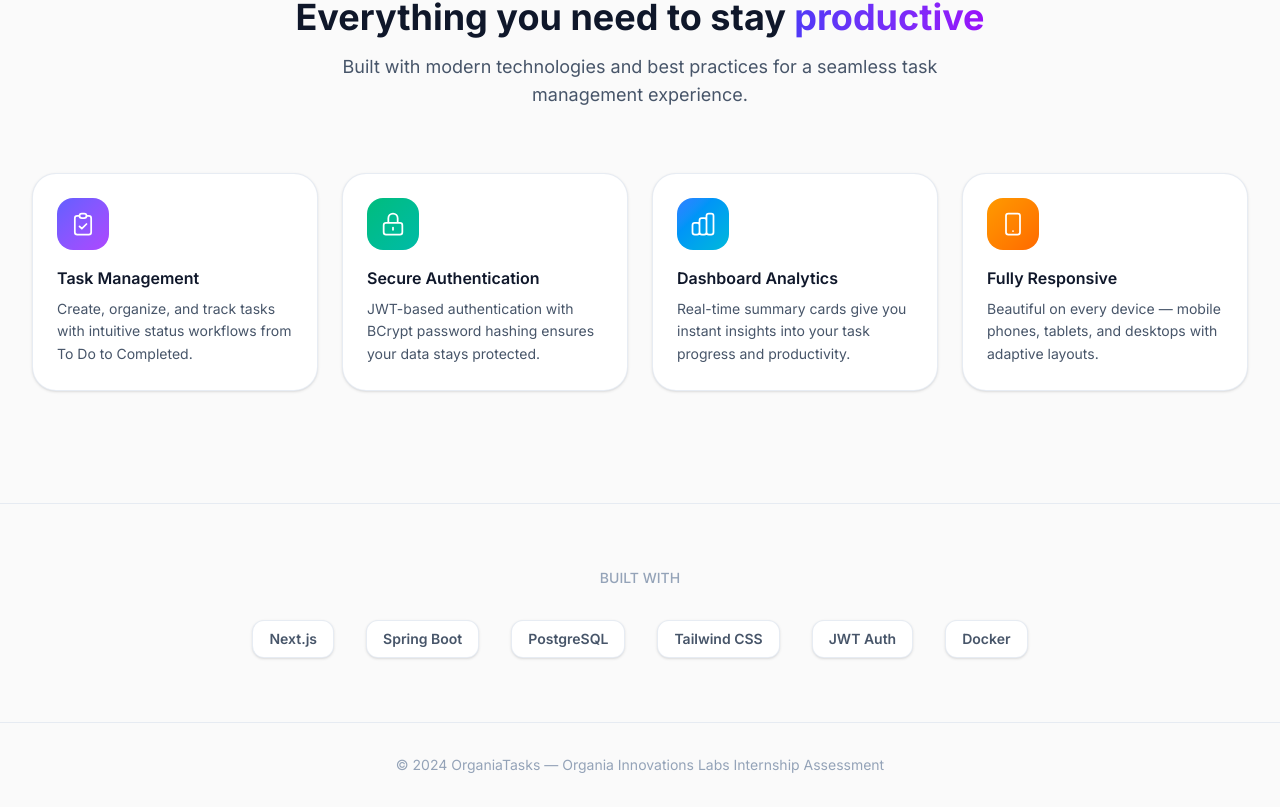
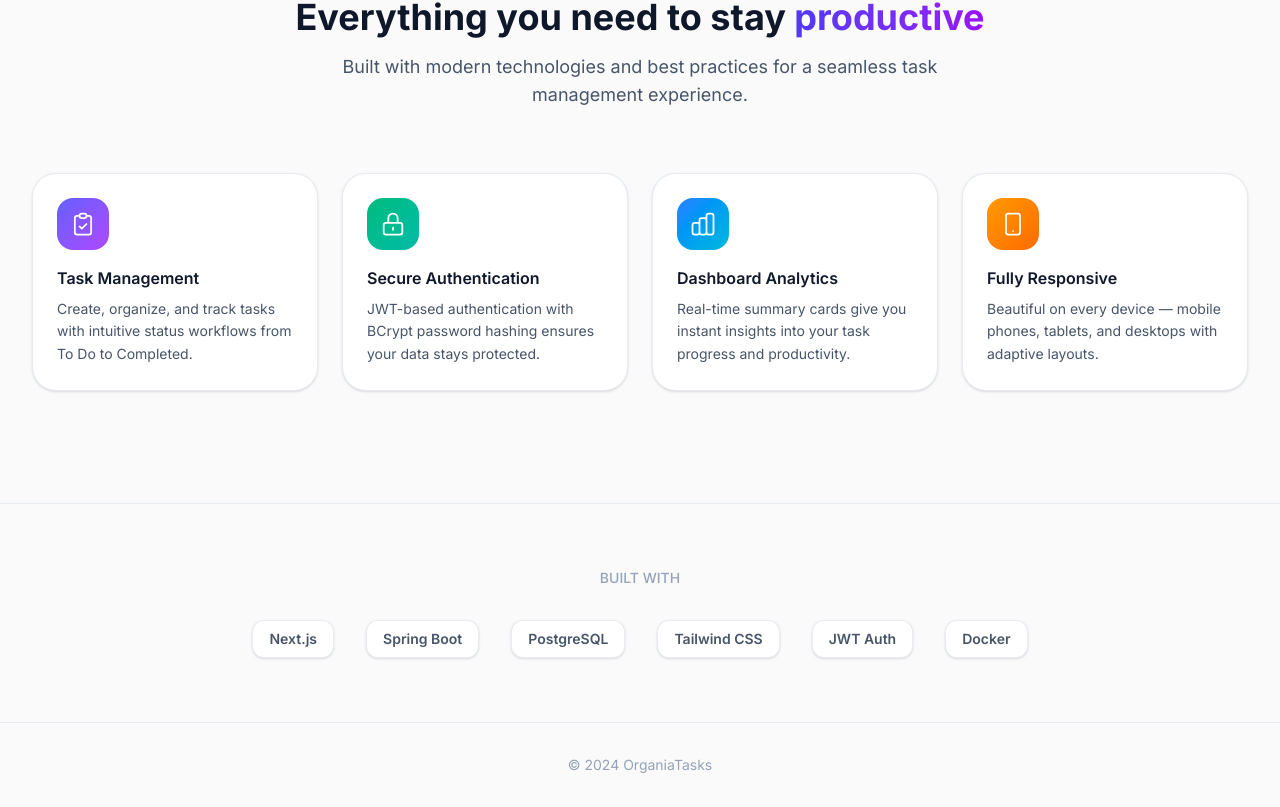
Before and after one commit to marzi3/organia-fullstack-task-Maryam-Wimaleswaran, a Next.js app in the folder frontend/: page / in a window 1280 px wide. Shown: the part 882-1689 px from the top of the page. Built offline with nearby package versions, Linux system fonts and the light colour scheme.

Commit message:
#21, remove internship assessment branding from footer and README

```diff
--- a/frontend/src/app/page.jsx
+++ b/frontend/src/app/page.jsx
@@ -168,7 +168,7 @@ export default function LandingPage() {
       <footer className="border-t border-[var(--color-border)] py-8">
         <div className="mx-auto max-w-7xl px-4 sm:px-6 lg:px-8">
           <p className="text-center text-sm text-[var(--color-text-muted)]">
-            © 2024 OrganiaTasks — Organia Innovations Labs Internship Assessment
+            © 2024 OrganiaTasks
           </p>
         </div>
       </footer>
```
Also changed, not shown: 1 other file (tests, documents, lock files or other folders).
